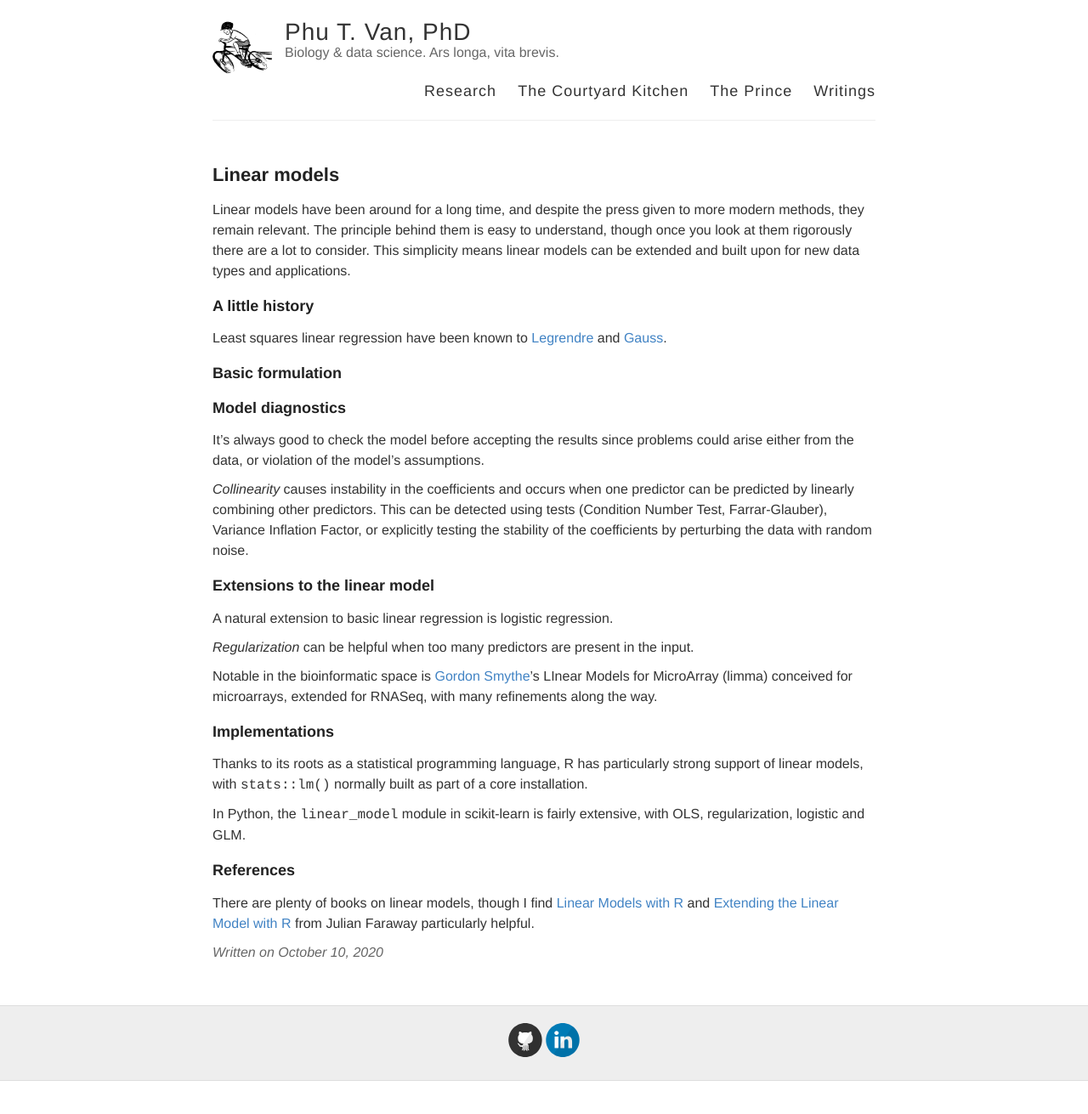
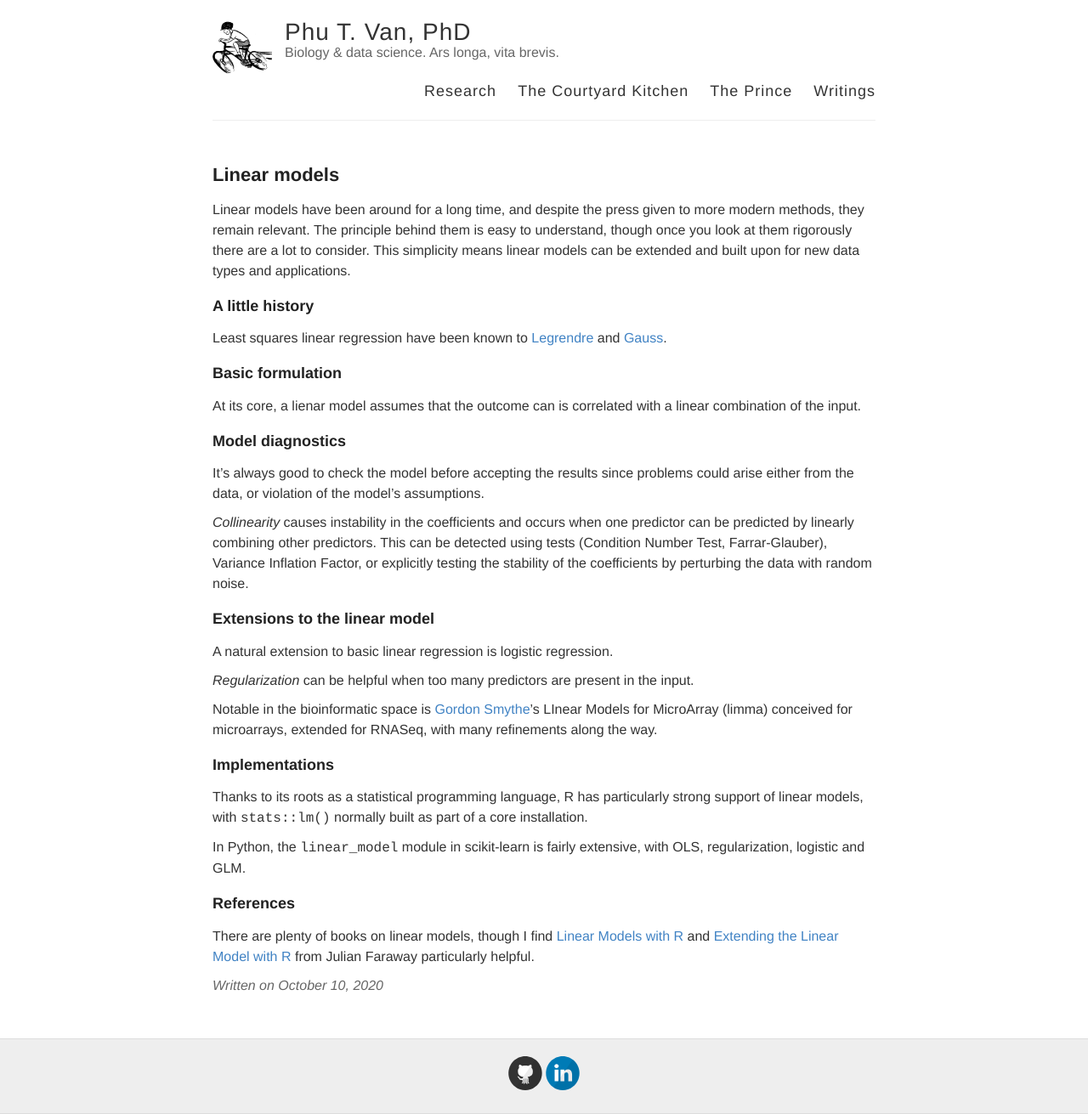
Before and after one commit to ptvan/ptvan.github.io, a Jekyll site: the page built from _posts/2020-10-10-linear-models.md, in a window 1280 px wide. Shown: the whole page at 85% size. Built offline with Jekyll 4.4.1, drawn with Linux system fonts in a browser that asks for light colours; before the commit the page ends 1272 px from its top, so only the background shows below that.

Commit message:
added basic formulation

```diff
--- a/_posts/2020-10-10-linear-models.md
+++ b/_posts/2020-10-10-linear-models.md
@@ -11,6 +11,7 @@ Least squares linear regression have been known to [Legrendre](https://en.wikipe
 
 ### Basic formulation
 
+At its core, a lienar model assumes that the outcome can is correlated with a linear combination of the input.
 
 ### Model diagnostics
 
```
